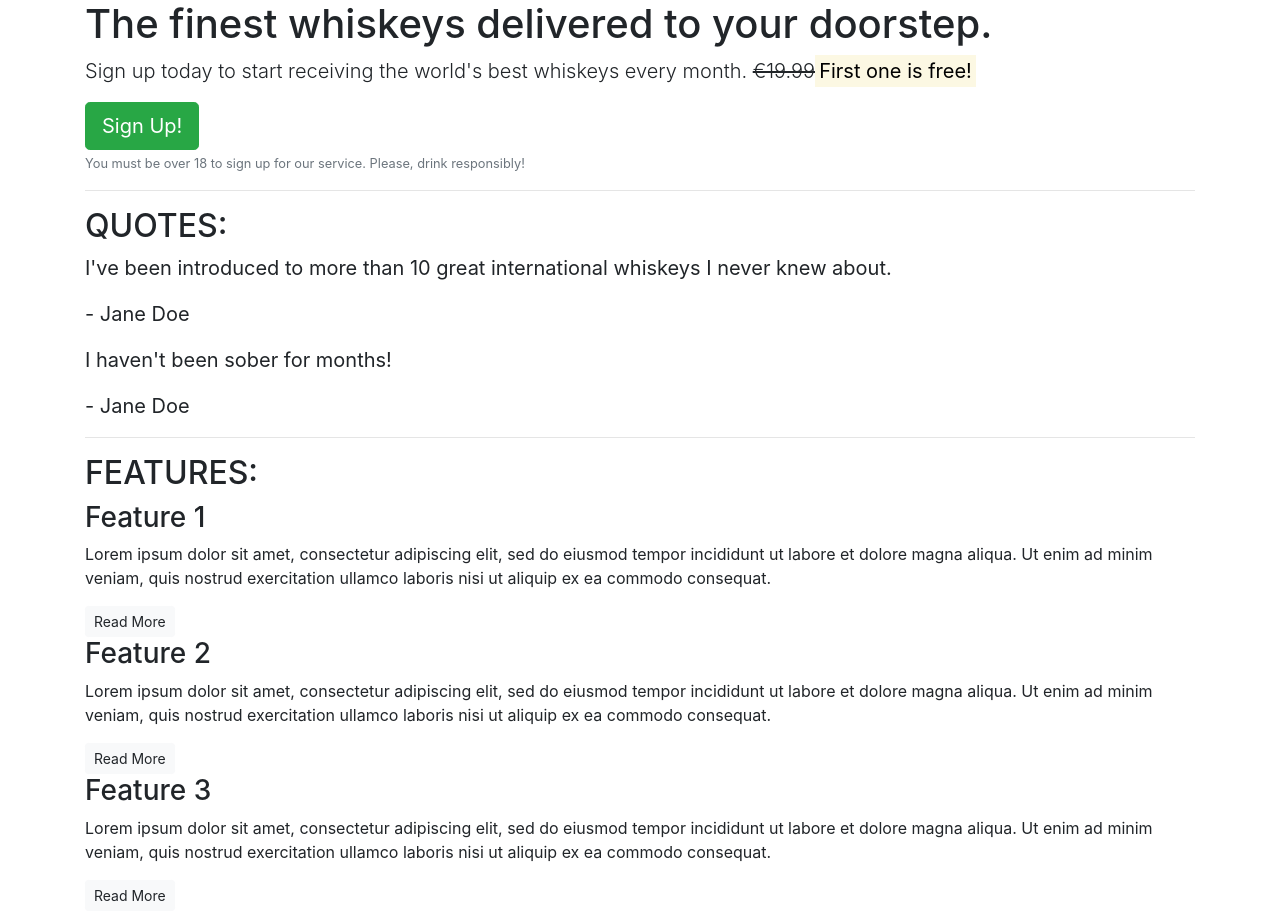
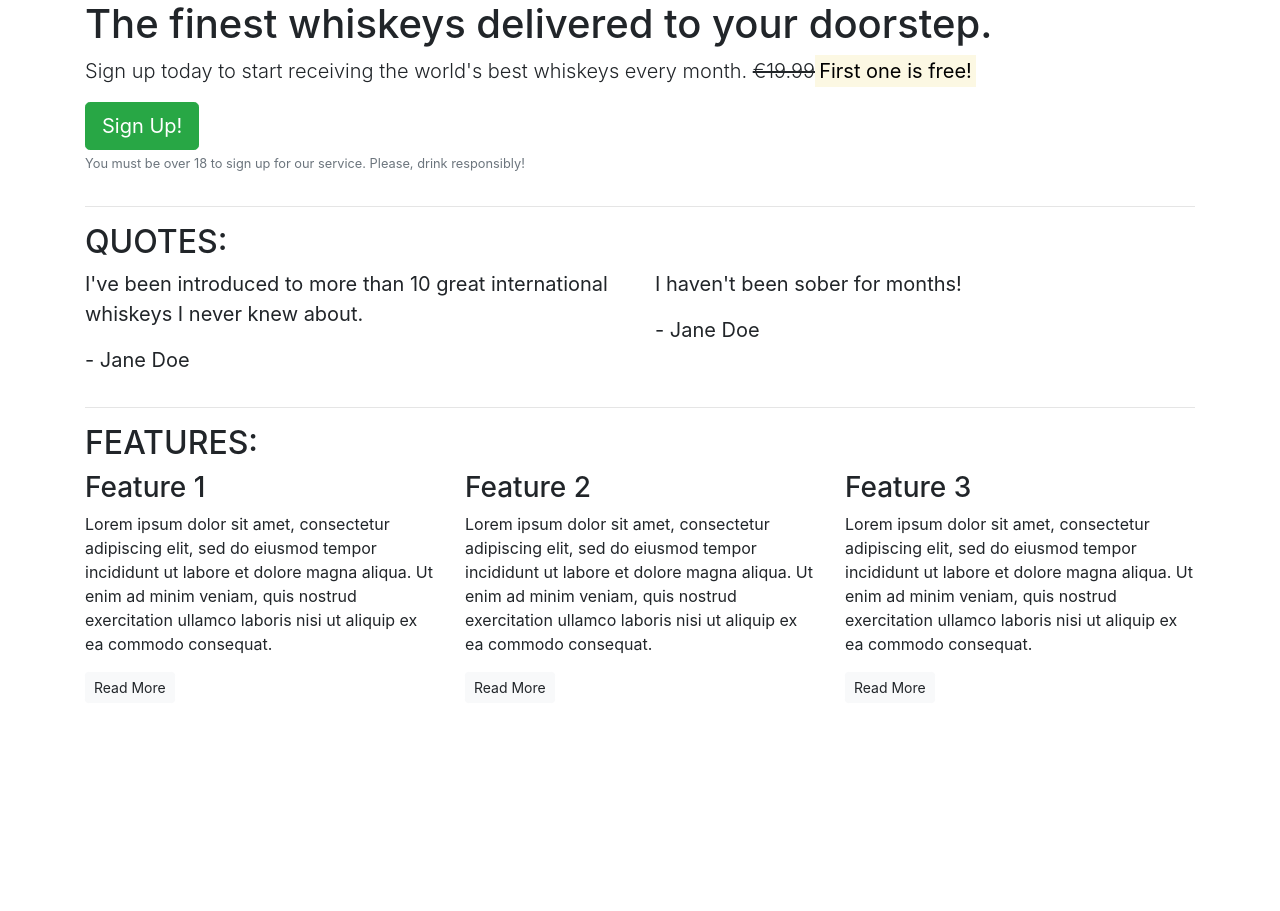
Before and after one commit to PaulyEd/UsingBootstrap, a plain HTML site: page Bootstrap/index.html in a window 1280 px wide. After the commit the page ends 800 px from the top, so only its background shows below. Drawn offline with nearby package versions, Linux system fonts and the light colour scheme.

Commit message:
+ bootstrap grid

```diff
--- a/Bootstrap/index.html
+++ b/Bootstrap/index.html
@@ -1,57 +1,96 @@
 <!DOCTYPE html>
 <html lang="en">
+
 <head>
 	<meta charset="UTF-8">
 	<meta name="viewport" content="width=device-width, initial-scale=1.0">
 	<meta http-equiv="X-UA-Compatible" content="ie=edge">
-    <link rel="stylesheet" href="https://stackpath.bootstrapcdn.com/bootstrap/4.4.1/css/bootstrap.min.css" integrity="sha384-Vkoo8x4CGsO3+Hhxv8T/Q5PaXtkKtu6ug5TOeNV6gBiFeWPGFN9MuhOf23Q9Ifjh" crossorigin="anonymous">
-    <script src="https://stackpath.bootstrapcdn.com/bootstrap/4.4.1/js/bootstrap.min.js" integrity="sha384-wfSDF2E50Y2D1uUdj0O3uMBJnjuUD4Ih7YwaYd1iqfktj0Uod8GCExl3Og8ifwB6" crossorigin="anonymous"></script>
+	<link rel="stylesheet" href="https://stackpath.bootstrapcdn.com/bootstrap/4.4.1/css/bootstrap.min.css"
+		integrity="sha384-Vkoo8x4CGsO3+Hhxv8T/Q5PaXtkKtu6ug5TOeNV6gBiFeWPGFN9MuhOf23Q9Ifjh" crossorigin="anonymous">
+	<script src="https://stackpath.bootstrapcdn.com/bootstrap/4.4.1/js/bootstrap.min.js"
+		integrity="sha384-wfSDF2E50Y2D1uUdj0O3uMBJnjuUD4Ih7YwaYd1iqfktj0Uod8GCExl3Og8ifwB6" crossorigin="anonymous">
+	</script>
 	<title>Whiskey Drop, taste a new whiskey every month</title>
 </head>
+
 <body>
 	<article class="container">
 		<!-- Callout -->
+		<div class="row">
+			<div class="col-12">
 				<section class="callout">
 					<h1>The finest whiskeys delivered to your doorstep.</h1>
-            <p class="lead">Sign up today to start receiving the world's best whiskeys every month. <s>€19.99</s><strong><mark>First one is free!</mark></strong></p>
+					<p class="lead">Sign up today to start receiving the world's best whiskeys every month.
+						<s>€19.99</s><strong><mark>First one is free!</mark></strong></p>
 					<button class="btn btn-success btn-lg">Sign Up!</button>
-            <p class="text-muted"><small>You must be over 18 to sign up for our service. Please, drink responsibly!</small></p>
+					<p class="text-muted">
+						<small>You must be over 18 to sign up for our service. Please, drink responsibly!</small></p>
 				</section>
+			</div>
+		</div>
 		<!-- /.callout -->
 		<hr>
 
 		<!-- Quotes -->
 		<section class="quotes">
+			<div class="row">
+				<div class="col-12">
 					<h2 class="text-uppercase">Quotes:</h2>
+				</div>
+			</div>
+			<div class="row">
+				<div class="col-12 col-md-6">
 					<blockquote class="blockquote">
 						<p>I've been introduced to more than 10 great international whiskeys I never knew about.</p>
 						<p>- Jane Doe</p>
 					</blockquote>
+				</div>
+				<div class="col-12 col-md-6">
 					<blockquote class="blockquote">
 						<p>I haven't been sober for months!</p>
 						<p>- Jane Doe</p>
 					</blockquote>
+				</div>
+			</div>
 		</section>
 		<!-- /.quotes -->
 		<hr>
 
 		<!-- Features -->
 		<section class="features">
+			<div class="row">
+				<div class="col-12">
 					<h2 class="text-uppercase">Features:</h2>
+				</div>
+			</div>
+			<div class="row">
+				<div class="col-12 col-md-6 col-lg-4">
 					<div class="feature">
 						<h3>Feature 1</h3>
-                <p>Lorem ipsum dolor sit amet, consectetur adipiscing elit, sed do eiusmod tempor incididunt ut labore et dolore magna aliqua. Ut enim ad minim veniam, quis nostrud exercitation ullamco laboris nisi ut aliquip ex ea commodo consequat.</p>
+						<p>Lorem ipsum dolor sit amet, consectetur adipiscing elit, sed do eiusmod tempor incididunt ut
+							labore et dolore magna aliqua. Ut enim ad minim veniam, quis nostrud exercitation ullamco
+							laboris nisi ut aliquip ex ea commodo consequat.</p>
 						<button class="btn btn-sm btn-light">Read More</button>
 					</div>
+				</div>
+				<div class="col-12 col-md-6 col-lg-4">
 					<div class="feature">
 						<h3>Feature 2</h3>
-                <p>Lorem ipsum dolor sit amet, consectetur adipiscing elit, sed do eiusmod tempor incididunt ut labore et dolore magna aliqua. Ut enim ad minim veniam, quis nostrud exercitation ullamco laboris nisi ut aliquip ex ea commodo consequat.</p>
+						<p>Lorem ipsum dolor sit amet, consectetur adipiscing elit, sed do eiusmod tempor incididunt ut
+							labore et dolore magna aliqua. Ut enim ad minim veniam, quis nostrud exercitation ullamco
+							laboris nisi ut aliquip ex ea commodo consequat.</p>
 						<button class="btn btn-sm btn-light">Read More</button>
 					</div>
+				</div>
+				<div class="col-12 d-md-none d-lg-block col-lg-4">
 					<div class="feature">
 						<h3>Feature 3</h3>
-                <p>Lorem ipsum dolor sit amet, consectetur adipiscing elit, sed do eiusmod tempor incididunt ut labore et dolore magna aliqua. Ut enim ad minim veniam, quis nostrud exercitation ullamco laboris nisi ut aliquip ex ea commodo consequat.</p>
+						<p>Lorem ipsum dolor sit amet, consectetur adipiscing elit, sed do eiusmod tempor incididunt ut
+							labore et dolore magna aliqua. Ut enim ad minim veniam, quis nostrud exercitation ullamco
+							laboris nisi ut aliquip ex ea commodo consequat.</p>
 						<button class="btn btn-sm btn-light">Read More</button>
+					</div>
+				</div>
 			</div>
 		</section>
 		<!-- /.features -->
```
Lines whose indentation alone changed are shown as unchanged.
